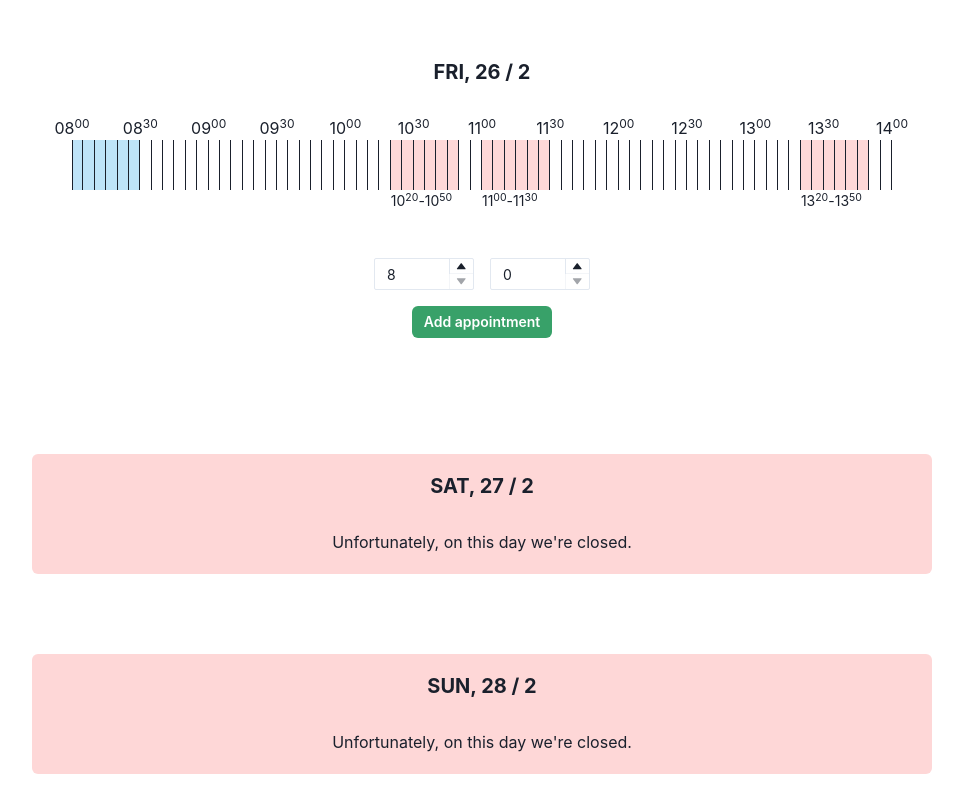
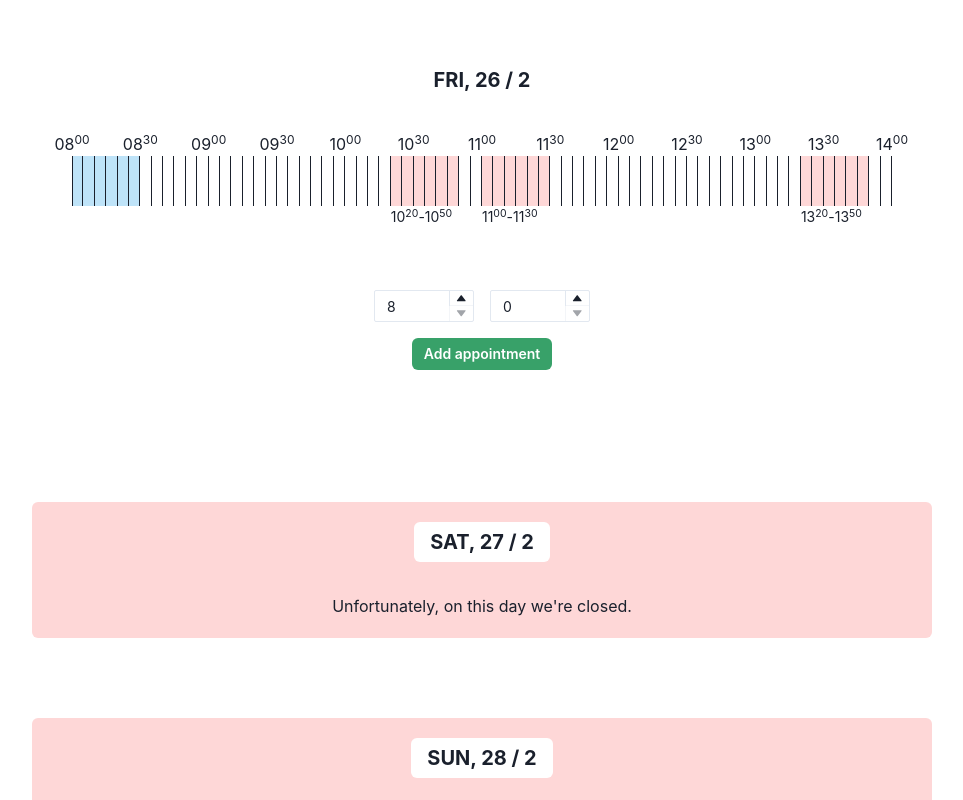
Before and after one commit to voiys/infobip-assignment, a React (Create React App) app: page / in a window 1280 px wide. Shown: the top 800 px of the page, without its empty margins (158-1121 px from the left). Built offline with nearby package versions, Linux system fonts and the light colour scheme.

Commit message:
finished up styling

```diff
--- a/src/components/TimetableBody.tsx
+++ b/src/components/TimetableBody.tsx
@@ -1,12 +1,8 @@
-import { Flex } from '@chakra-ui/react';
+import { Flex, VStack } from '@chakra-ui/react';
 import { FC } from 'react';
 
 const TimetableBody: FC = ({ children }) => {
-  return (
-    <Flex direction='column' align='center'>
-      {children}
-    </Flex>
-  );
+  return <VStack spacing='4'>{children}</VStack>;
 };
 
 export default TimetableBody;
--- a/src/components/TimetableContainer.tsx
+++ b/src/components/TimetableContainer.tsx
@@ -16,7 +16,10 @@ const TimetableContainer: FC<TimetableContainerProps> = ({
       minW='300px'
       maxW='900px'
       my='10'
-      borderRadius='md'
+      borderRadius={{
+        base: 'none',
+        lg: 'md',
+      }}
       py='5'
       px='10'
       animate={{
--- a/src/components/TimetableHeading.tsx
+++ b/src/components/TimetableHeading.tsx
@@ -9,7 +9,7 @@ export interface TimetableHeadingProps {
 
 const TimetableHeading: FC<TimetableHeadingProps> = ({ timetableDate }) => {
   return (
-    <Heading fontSize='xl'>
+    <Heading fontSize='xl' bg='white' px='4' py='2' borderRadius='md'>
       <Date timetableDate={timetableDate} />
     </Heading>
   );
--- a/src/components/TimetableInputForm.tsx
+++ b/src/components/TimetableInputForm.tsx
@@ -47,6 +47,8 @@ const TimetableInputForm: FC<TimetableInputFormProps> = ({
       as='form'
       onSubmit={handleSubmit}
       p='4'
+      borderRadius='md'
+      bg='white'
       direction='column'
     >
       <HStack spacing='4' mb='4'>
--- a/src/components/TimetableList.tsx
+++ b/src/components/TimetableList.tsx
@@ -18,7 +18,6 @@ const TimetableList: FC<TimetableListProps> = ({
   return (
     <VStack
       background='white'
-      border='1px'
       borderRadius='md'
       padding='4'
       display={{ lg: 'none' }}
```
